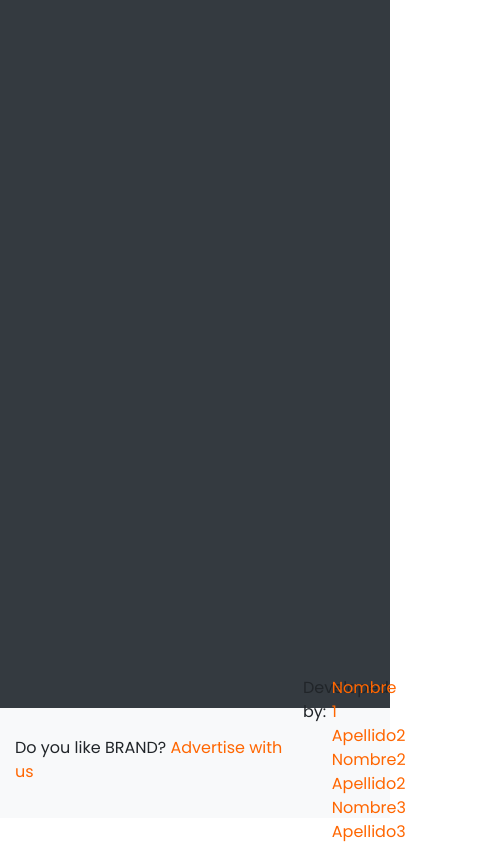
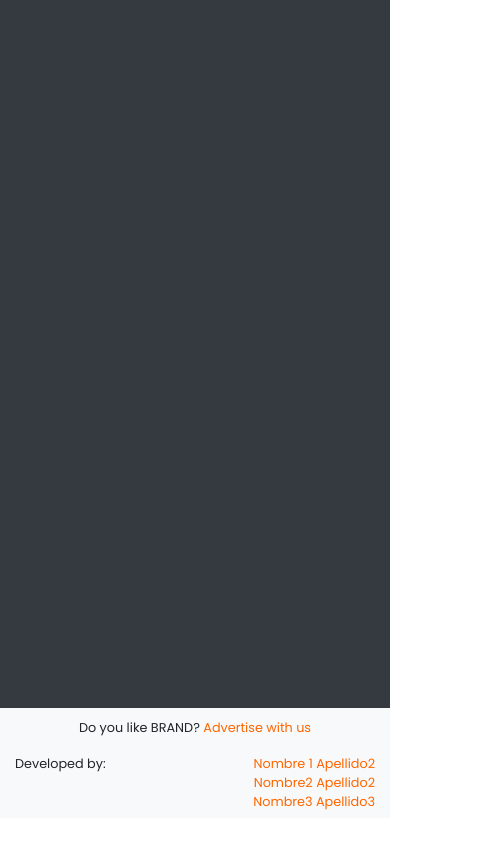
Before and after one commit to gtcaps/AcademloProject, a plain HTML site: page home-page/index.html in a window 390 px wide. Shown: the part 698-1542 px from the top of the page, 503 px wide, since content can reach past the window. After the commit the page ends 1516 px from the top, so only its background shows below. Drawn offline with nearby package versions, Linux system fonts and the light colour scheme.

Commit message:
Adding changes in responisve of the footer

```diff
--- /dev/null
+++ b/JS/js.js
@@ -0,0 +1,3 @@
+const urlApi = "http://fundamentos.academlo.com/api/v1";
+
+fetch(urlApi);
--- a/home-page/index.html
+++ b/home-page/index.html
@@ -39,7 +39,7 @@
             <!-- Content here -->
     </div>
     <footer class="container-fluid footer-styles bg-light d-flex justify-content-between align-items-center">
-        <p class="footer-message ">
+        <p class="footer-message">
             Do you like BRAND? <span class= "orange-color">Advertise with us</span>
         </p>
         <p class="footer-developers d-flex flex-wrap">
@@ -51,6 +51,7 @@
             <span class="width-60  orange-color developers-styles">Nombre3 Apellido3</span>
         </p>
     </footer>
+    <script src="JS/js.js"></script>
 </body>
 
 </html>
--- a/home-page/styles.css
+++ b/home-page/styles.css
@@ -80,6 +80,49 @@ footer.footer-styles{
     color: #ff6600;
 }
 
+@media (max-width: 480px) {
+    p.phrase{
+        font-size: 1.7rem;
+        width: 80%;
+    }
+
+    footer.footer-styles{
+        flex-wrap: wrap;
+    }
+
+    p.footer-message{
+        width: 100%;
+        text-align: center;
+    }
+
+    p.footer-developers{
+        width: 100%;
+        display: flex;
+    }
+
+    .developed-by-styles{
+        font-size: 0.8rem;
+        width: 40%;
+    }
+
+    .developers-styles{
+        font-size: 0.8rem;
+        width: 60%;
+        text-align: right;
+    }
+
+
+    .none-footer{
+        display: block;
+    }
+}
+
+@media (min-width: 320px) {
+    .footer-message{
+        font-size: 0.8rem;
+    }
+}
+
 
 @media (min-width: 576px) {
 
@@ -133,6 +176,8 @@ footer.footer-styles{
         width: 65%;
     }
 
+
+
  }
 
 
```
